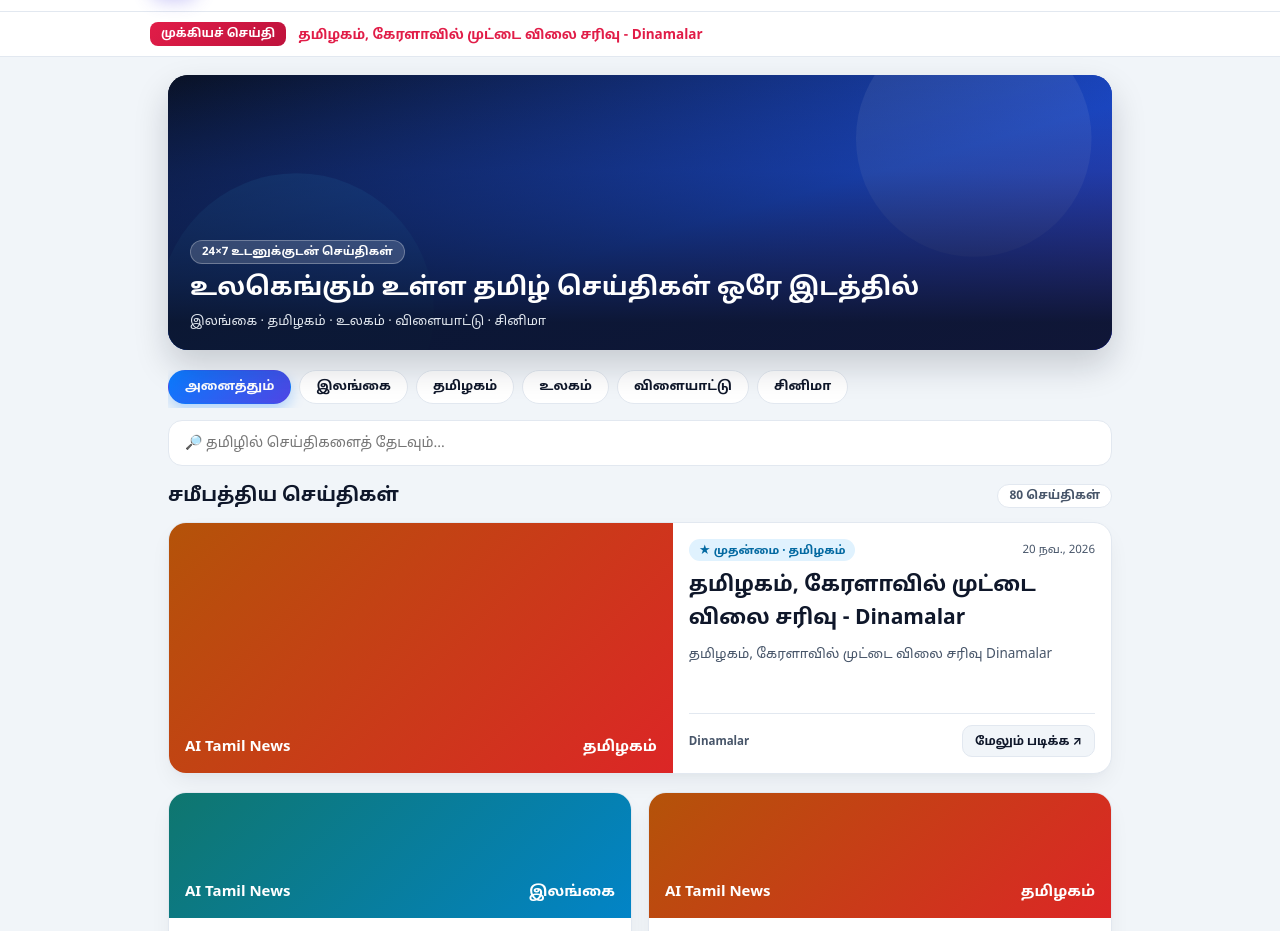
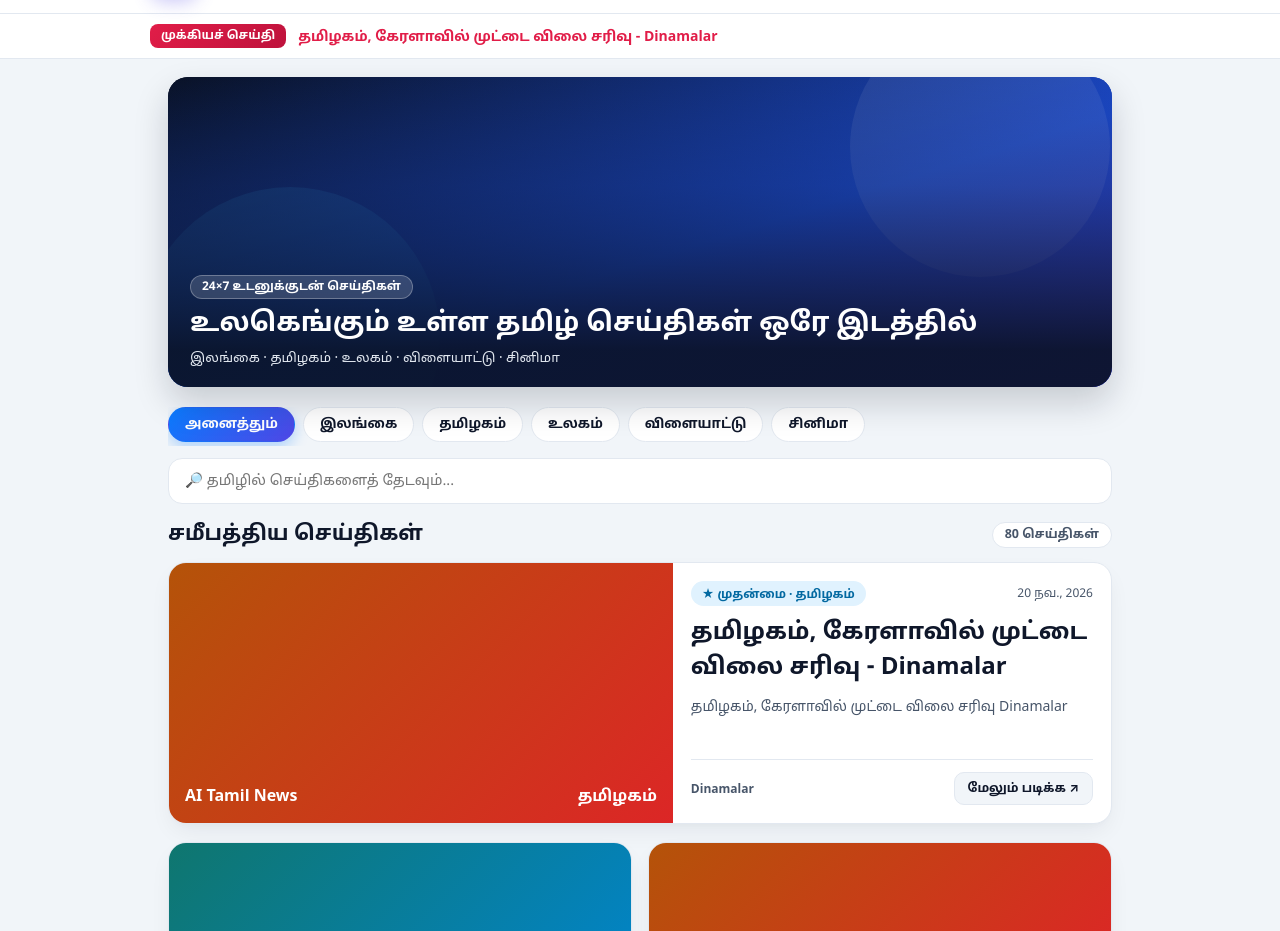
Before and after one commit to nimalakanthansuhana/ai-tamil-news, a plain HTML site: page index.html in a window 1280 px wide. Shown: the part 118-1049 px from the top of the page. Drawn offline with Linux system fonts and the light colour scheme.

Commit message:
Adjust font sizes and element heights in index.html

```diff
--- a/index.html
+++ b/index.html
@@ -102,7 +102,7 @@ body{
 }
 h1{
   margin:0 0 2px;
-  font-size:22px;
+  font-size:23px;
   font-weight:800;
   background:linear-gradient(90deg,#0284c7,#4f46e5);
   -webkit-background-clip:text;
@@ -140,8 +140,8 @@ h1{
 }
 .ticker-wrap{overflow:hidden;flex:1}
 .ticker{
-  font-size:13.5px;
-  font-weight:700;
+  font-size:14px;
+  font-weight:800;
   color:var(--red);
   white-space:nowrap;
   overflow:hidden;
@@ -159,13 +159,13 @@ body.dark .ticker{color:#fda4af}
 }
 .cover-img{
   width:100%;
-  height:230px;
+  height:250px;
   object-fit:cover;
   display:block;
 }
 .cover-overlay{
   position:absolute;inset:0;
-  background:linear-gradient(to top,rgba(9,17,36,0.9) 10%,rgba(9,17,36,0.28) 65%,rgba(9,17,36,0.08));
+  background:linear-gradient(to top,rgba(9,17,36,0.92) 12%,rgba(9,17,36,0.3) 65%,rgba(9,17,36,0.08));
   display:flex;
   flex-direction:column;
   justify-content:flex-end;
@@ -178,7 +178,7 @@ body.dark .ticker{color:#fda4af}
   backdrop-filter:blur(6px);
   border:1px solid rgba(255,255,255,0.28);
   color:#fff;
-  font-size:11.5px;
+  font-size:12px;
   font-weight:700;
   padding:4px 11px;
   border-radius:999px;
@@ -187,14 +187,14 @@ body.dark .ticker{color:#fda4af}
 .cover-title{
   margin:0 0 5px;
   color:#fff;
-  font-size:21px;
+  font-size:22px;
   font-weight:800;
   line-height:1.35;
 }
 .cover-sub{
   margin:0;
   color:#e2e8f0;
-  font-size:13px;
+  font-size:13.5px;
 }
 .controls{
   display:grid;
@@ -216,8 +216,8 @@ body.dark .ticker{color:#fda4af}
   border-radius:999px;
   padding:8px 16px;
   font:inherit;
-  font-size:13px;
-  font-weight:600;
+  font-size:13.5px;
+  font-weight:700;
   white-space:nowrap;
   cursor:pointer;
   transition:all .2s ease;
@@ -238,7 +238,7 @@ body.dark .ticker{color:#fda4af}
   border-radius:14px;
   padding:0 16px;
   font:inherit;
-  font-size:14px;
+  font-size:14.5px;
   outline:none;
 }
 .search:focus{border-color:#0a7cff;box-shadow:0 0 0 3px rgba(10,124,255,0.14)}
@@ -248,13 +248,13 @@ body.dark .ticker{color:#fda4af}
   align-items:center;
   margin-bottom:14px;
 }
-.section-head h2{margin:0;font-size:19px;font-weight:800}
+.section-head h2{margin:0;font-size:21px;font-weight:800}
 .count{
   background:var(--card);
   border:1px solid var(--line);
-  padding:4px 11px;
+  padding:4px 12px;
   border-radius:999px;
-  font-size:12px;
+  font-size:12.5px;
   font-weight:700;
   color:var(--muted);
 }
@@ -276,22 +276,22 @@ body.dark .ticker{color:#fda4af}
 .card:hover{transform:translateY(-3px)}
 .card-media{
   width:100%;
-  height:190px;
+  height:200px;
   object-fit:cover;
   display:block;
 }
 .card-fallback{
-  height:125px;
+  height:130px;
   padding:16px;
   display:flex;
   align-items:flex-end;
   justify-content:space-between;
   color:#fff;
   font-weight:800;
-  font-size:15px;
+  font-size:16px;
 }
 .card-body{
-  padding:16px;
+  padding:18px;
   display:flex;
   flex-direction:column;
   flex:1;
@@ -301,26 +301,26 @@ body.dark .ticker{color:#fda4af}
   justify-content:space-between;
   align-items:center;
   gap:8px;
-  font-size:11.5px;
+  font-size:12px;
   color:var(--muted);
-  margin-bottom:9px;
+  margin-bottom:10px;
 }
 .pill{
   background:var(--pill-bg);
   color:var(--pill-ink);
   border-radius:999px;
-  padding:3px 10px;
+  padding:4px 11px;
   font-weight:700;
 }
 .headline{
-  margin:0 0 8px;
-  font-size:17px;
-  line-height:1.55;
+  margin:0 0 10px;
+  font-size:20px;
+  line-height:1.5;
   font-weight:800;
 }
 .summary{
-  margin:0 0 14px;
-  font-size:13.5px;
+  margin:0 0 15px;
+  font-size:14px;
   line-height:1.75;
   color:var(--muted);
   flex:1;
@@ -330,10 +330,10 @@ body.dark .ticker{color:#fda4af}
   justify-content:space-between;
   align-items:center;
   gap:10px;
-  padding-top:11px;
+  padding-top:12px;
   border-top:1px solid var(--line);
 }
-.source{font-size:11.5px;color:var(--muted);font-weight:600}
+.source{font-size:12px;color:var(--muted);font-weight:700}
 .read{
   display:inline-flex;
   align-items:center;
@@ -341,10 +341,10 @@ body.dark .ticker{color:#fda4af}
   background:var(--page);
   border:1px solid var(--line);
   border-radius:10px;
-  padding:7px 12px;
+  padding:7px 13px;
   color:var(--ink);
   text-decoration:none;
-  font-size:12px;
+  font-size:12.5px;
   font-weight:700;
 }
 .read:hover{background:#0a7cff;color:#fff;border-color:#0a7cff}
@@ -366,12 +366,12 @@ footer{
   margin-top:26px;
 }
 @media(min-width:700px){
-  .cover-img{height:275px}
-  .cover-title{font-size:25px}
+  .cover-img{height:310px}
+  .cover-title{font-size:27px}
   .news-grid{grid-template-columns:repeat(2,minmax(0,1fr))}
   .featured-card{display:grid;grid-template-columns:1.15fr 1fr}
-  .featured-card .card-media,.featured-card .card-fallback{height:100%;min-height:250px}
-  .featured-card .headline{font-size:21px}
+  .featured-card .card-media,.featured-card .card-fallback{height:100%;min-height:260px}
+  .featured-card .headline{font-size:24px;line-height:1.45}
 }
 </style>
 </head>
```
